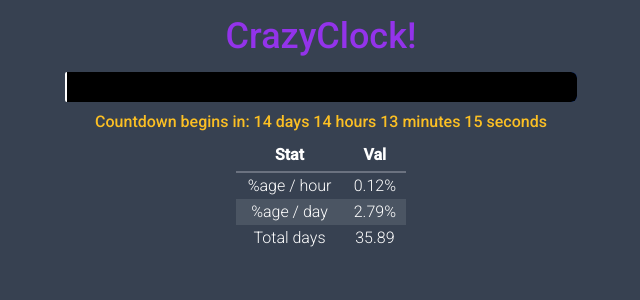
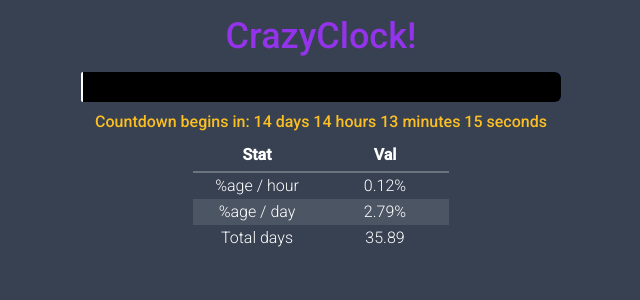
Before and after one commit to Maelstromeous/crazyclock, a Nuxt app: page / in a window 1280 px wide. Shown: the top 300 px of the page, without its empty margins (319-959 px from the left). Built offline with nearby package versions, Linux system fonts and the light colour scheme.

Commit message:
Fixed issue with pixel widths being off due to rounding errors in rendering engines. Increased width of stats table

```diff
--- a/components/Clock.vue
+++ b/components/Clock.vue
@@ -1,5 +1,5 @@
 <template>
-  <div ref="bar" class="bg-black rounded-md mb-2 text-white flex bg-gradient-to-r via-green-600 from-red-600 to-blue-600" style="height: 30px">
+  <div ref="bar" class="bg-black rounded-md mb-2 text-white flex bg-gradient-to-r via-green-600 from-red-600 to-blue-600 mx-4" style="height: 30px">
     <div ref="fillBar" class="h-full flex rounded-tl-md rounded-bl-md border-r-white transition-all ease-out duration-1000" :style="barProps">
       <span class="m-auto">{{ fillText }}</span>
     </div>
@@ -74,8 +74,9 @@ const updateBar = (() => {
     fillText.value = `${barPercentage.toFixed(4)}%`
   }
 
-  barProps.value.width = `${fillWidth}px`
-  blackBarProps.value.width = `${width - fillWidth}px`
+  const blackBarWidth = (width - fillWidth + 1).toFixed(0)
+  barProps.value.width = `${fillWidth.toFixed(0)}px`
+  blackBarProps.value.width = `${blackBarWidth}px`
 
   if (future) {
     barProps.value.width = `0px`
--- a/components/Stats.vue
+++ b/components/Stats.vue
@@ -1,6 +1,6 @@
 <template>
   <div class="text-white font-light">
-    <table class="table-auto">
+    <table class="table-fixed w-1/2">
       <thead>
         <tr>
           <th>Stat</th>
```
